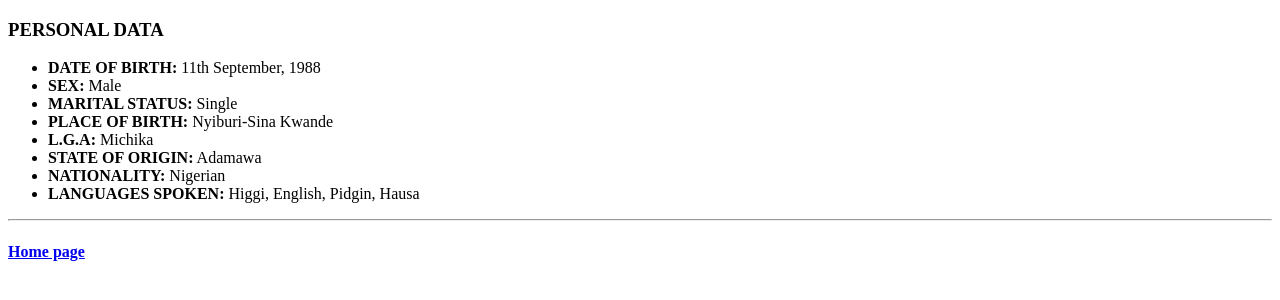
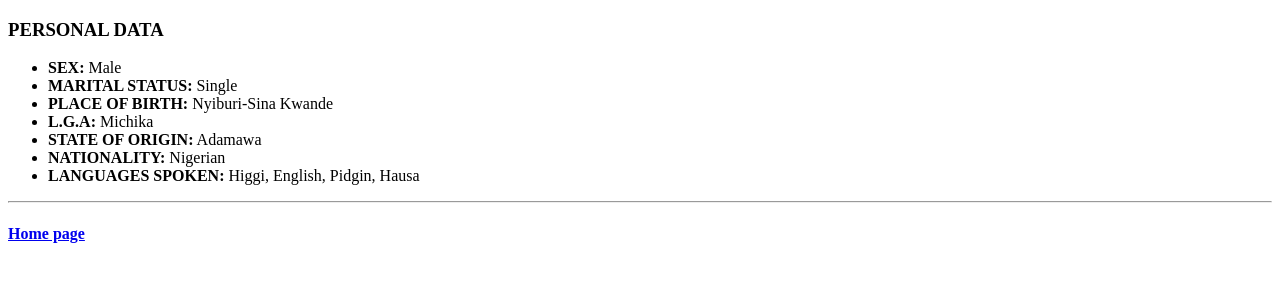
Before and after one commit to nyiburi/cv, a plain HTML site: page About/biodata.html in a window 1280 px wide. Drawn offline with Linux system fonts and the light colour scheme.

Commit message:
Update biodata.html

```diff
--- a/About/biodata.html
+++ b/About/biodata.html
@@ -9,7 +9,6 @@
 <body>
   <h3>PERSONAL DATA</h3>
   <ul>
-    <li><strong>DATE OF BIRTH:</strong> 11th September, 1988</li>
     <li><strong>SEX:</strong> Male</li>
     <li><strong>MARITAL STATUS:</strong> Single</li>
     <li><strong>PLACE OF BIRTH:</strong> Nyiburi-Sina Kwande</li>
```
